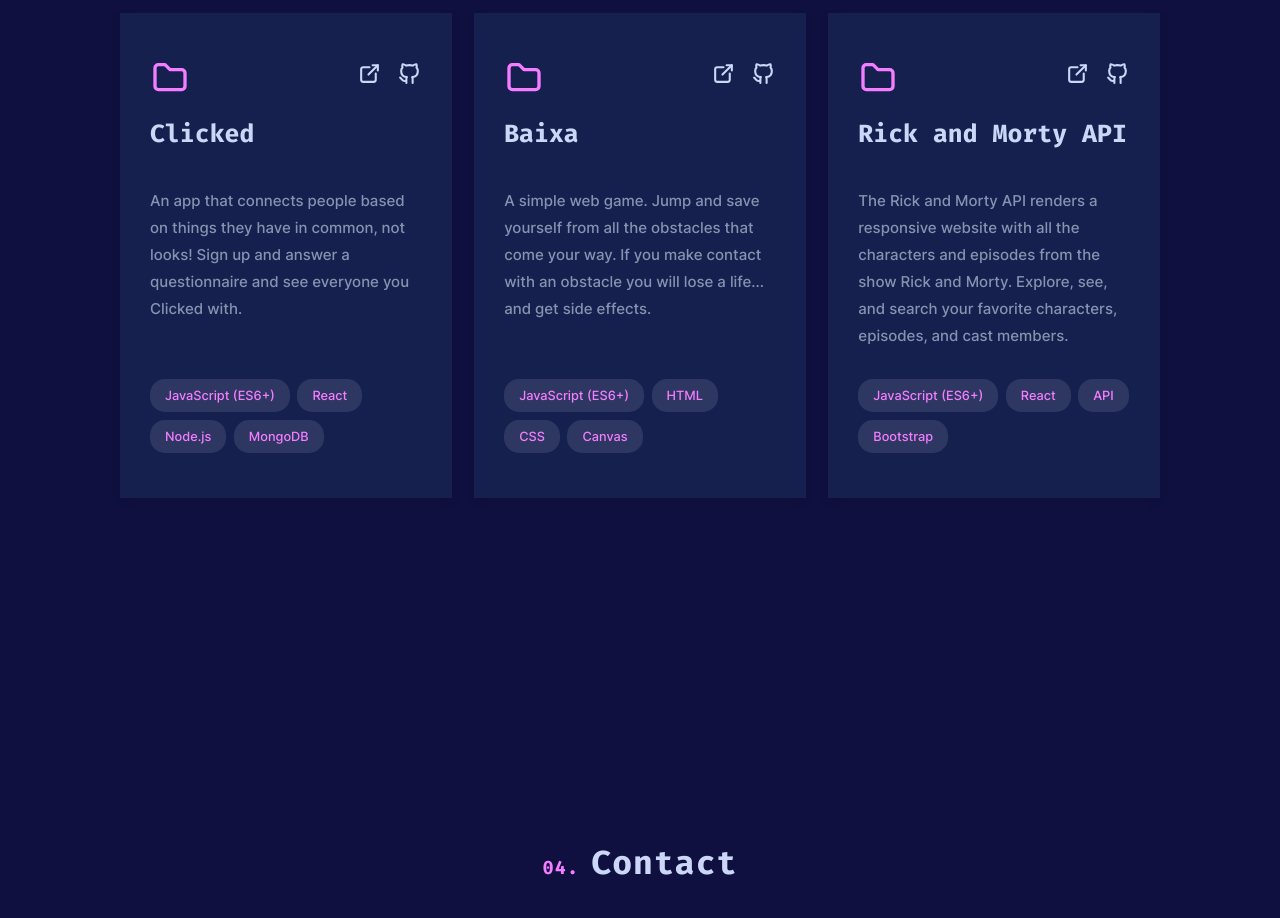
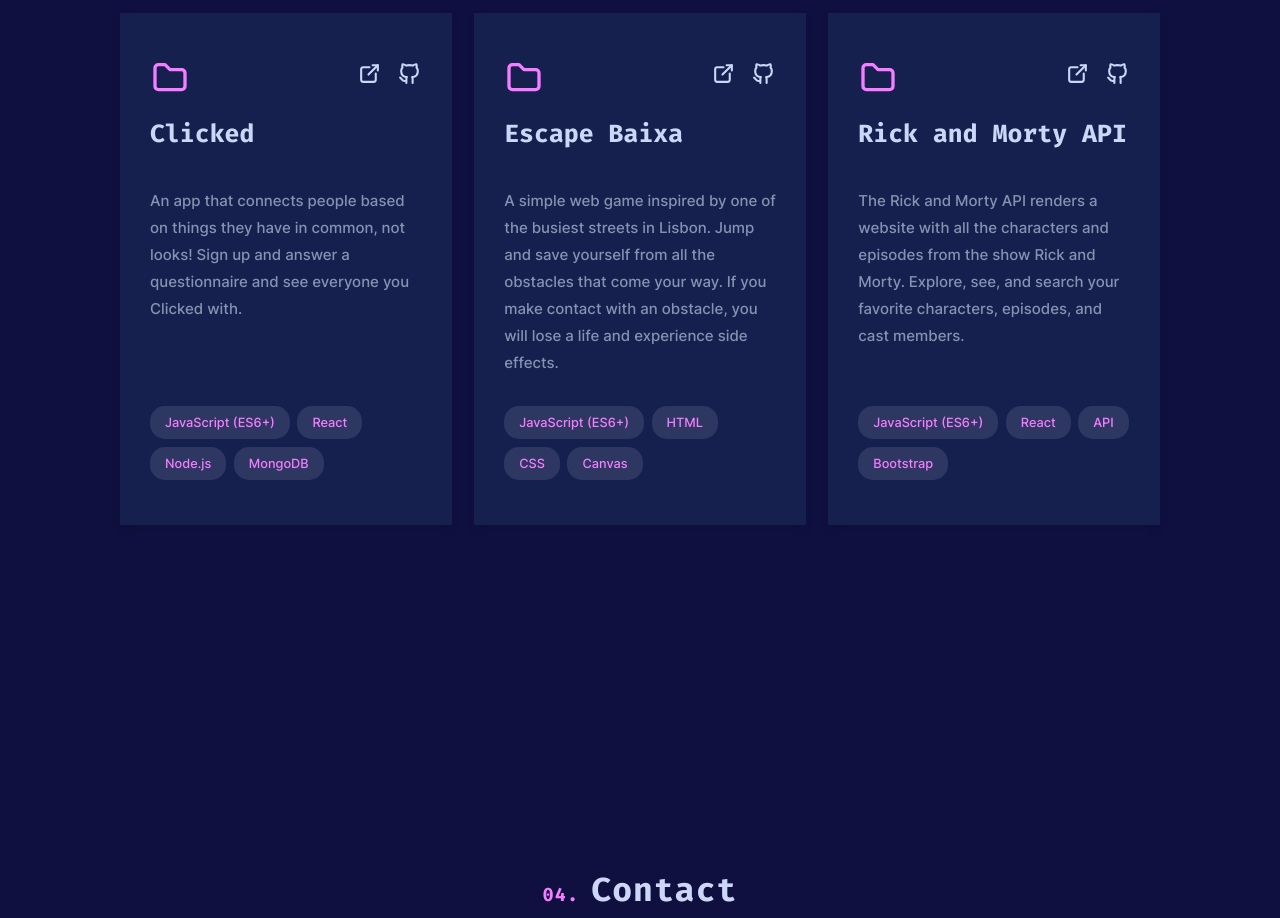
Before and after one commit to Deroubaix/portfolio-v2, a Next.js app: page / in a window 1280 px wide. Shown: the part 4400-5318 px from the top of the page. Built offline with nearby package versions, Linux system fonts and the light colour scheme.

Commit message:
update project url and description

```diff
--- a/src/app/page.tsx
+++ b/src/app/page.tsx
@@ -376,17 +376,17 @@
     githubLink: "https://github.com/Deroubaix/clicked-client/",
   },
   {
-    title: "Baixa",
+    title: "Escape Baixa",
     description:
-      "A simple web game. Jump and save yourself from all the obstacles that come your way. If you make contact with an obstacle you will lose a life... and get side effects.",
+      "A simple web game inspired by one of the busiest streets in Lisbon. Jump and save yourself from all the obstacles that come your way. If you make contact with an obstacle, you will lose a life and experience side effects.",
     technologies: ["JavaScript (ES6+)", "HTML", "CSS", "Canvas"],
-    liveLink: "https://gbrlcsgn.github.io/Project-One/",
+    liveLink: "https://escape-baixa.vercel.app/",
     githubLink: "https://github.com/Deroubaix/Project-One/",
   },
   {
     title: "Rick and Morty API",
     description:
-      "The Rick and Morty API renders a responsive website with all the characters and episodes from the show Rick and Morty. Explore, see, and search your favorite characters, episodes, and cast members.",
+      "The Rick and Morty API renders a website with all the characters and episodes from the show Rick and Morty. Explore, see, and search your favorite characters, episodes, and cast members.",
     technologies: ["JavaScript (ES6+)", "React", "API", "Bootstrap"],
     liveLink: "https://rickandmortyproject-api.netlify.app/",
     githubLink: "https://github.com/Deroubaix/project-rick/",
```
